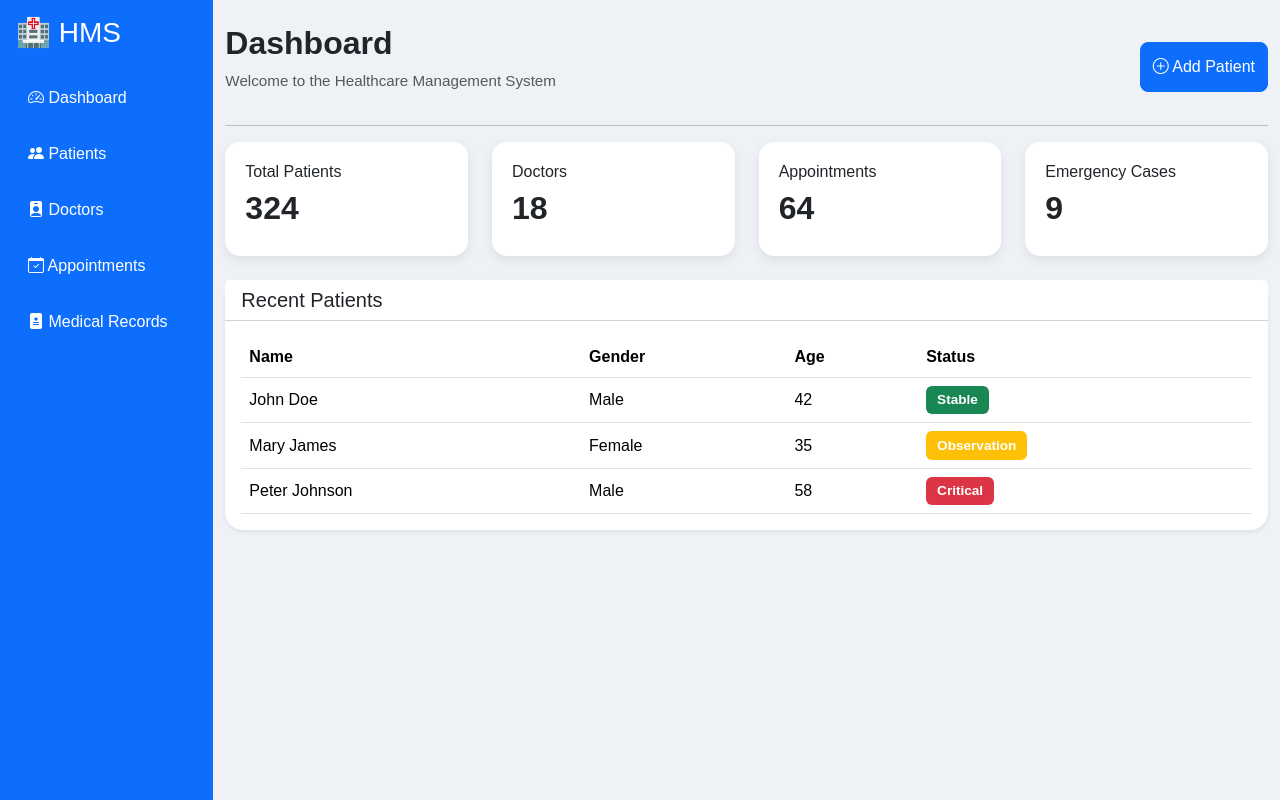
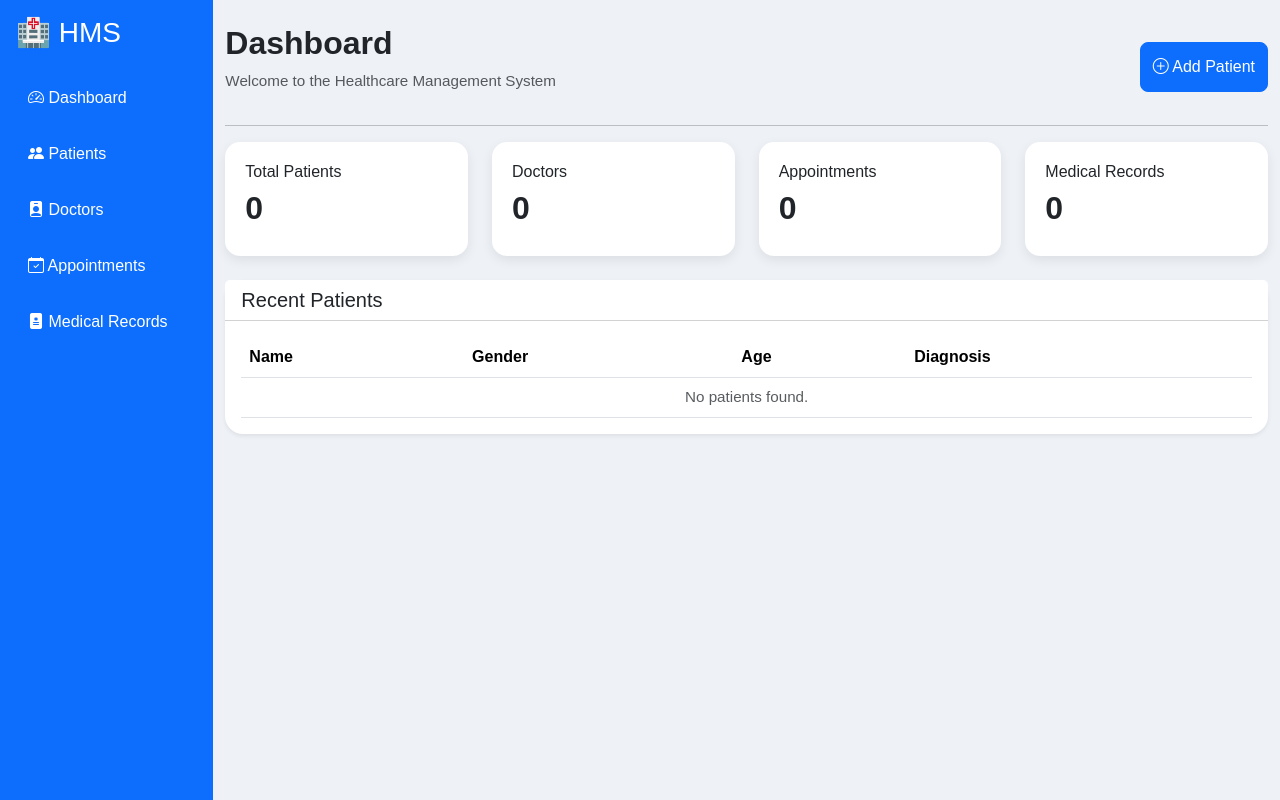
Before and after one commit to Theodora2024/Healthcare-Devops-Project, a Flask app: page /dashboard in a window 1280 px wide. Run offline with Flask 3, Linux system fonts and the light colour scheme.

Commit message:
Implement a dynamic dashboard

```diff
--- a/application/app.py
+++ b/application/app.py
@@ -6,6 +6,13 @@ from models import Doctor, db, Patient
 from routes.doctor_routes import doctor_bp
 from routes.appointment_routes import appointment_bp
 from routes.medical_routes import medical_bp
+from models import (
+    Patient,
+    Doctor,
+    Appointment,
+    MedicalRecord
+)
+
 app = Flask(__name__)
 
 app.config.from_object(Config)
@@ -14,6 +21,7 @@ app.register_blueprint(patient_bp)
 app.register_blueprint(doctor_bp)
 app.register_blueprint(appointment_bp)
 app.register_blueprint(medical_bp)
+
 db.init_app(app)
 
 with app.app_context():
@@ -30,7 +38,30 @@ def login():
 
 @app.route("/dashboard")
 def dashboard():
-    return render_template("dashboard.html")
+
+    patient_count = Patient.query.count()
+
+    doctor_count = Doctor.query.count()
+
+    appointment_count = Appointment.query.count()
+
+    medical_record_count = MedicalRecord.query.count()
+
+    recent_patients = (
+        Patient.query
+        .order_by(Patient.id.desc())
+        .limit(5)
+        .all()
+    )
+
+    return render_template(
+        "dashboard.html",
+        patient_count=patient_count,
+        doctor_count=doctor_count,
+        appointment_count=appointment_count,
+        medical_record_count=medical_record_count,
+        recent_patients=recent_patients
+    )
 
 
 if __name__ == "__main__":
--- a/application/templates/dashboard.html
+++ b/application/templates/dashboard.html
@@ -64,10 +64,10 @@
                     </p>
                 </div>
 
-                <button class="btn btn-primary">
+                <a href="/patients/add" class="btn btn-primary">
                     <i class="bi bi-plus-circle"></i>
                     Add Patient
-                </button>
+                </a>
 
             </div>
 
@@ -83,7 +83,7 @@
 
                         <h6>Total Patients</h6>
 
-                        <h2>324</h2>
+                        <h2>{{ patient_count }}</h2>
 
                     </div>
 
@@ -95,7 +95,7 @@
 
                         <h6>Doctors</h6>
 
-                        <h2>18</h2>
+                        <h2>{{ doctor_count }}</h2>
 
                     </div>
 
@@ -107,7 +107,7 @@
 
                         <h6>Appointments</h6>
 
-                        <h2>64</h2>
+                        <h2>{{ appointment_count }}</h2>
 
                     </div>
 
@@ -117,9 +117,9 @@
 
                     <div class="stat-card">
 
-                        <h6>Emergency Cases</h6>
+                        <h6>Medical Records</h6>
 
-                        <h2>9</h2>
+                        <h2>{{ medical_record_count }}</h2>
 
                     </div>
 
@@ -134,9 +134,7 @@
                 <div class="card-header bg-white">
 
                     <h5 class="mb-0">
-
                         Recent Patients
-
                     </h5>
 
                 </div>
@@ -150,12 +148,9 @@
                             <tr>
 
                                 <th>Name</th>
-
                                 <th>Gender</th>
-
                                 <th>Age</th>
-
-                                <th>Status</th>
+                                <th>Diagnosis</th>
 
                             </tr>
 
@@ -163,41 +158,33 @@
 
                         <tbody>
 
+                            {% for patient in recent_patients %}
+
                             <tr>
 
-                                <td>John Doe</td>
+                                <td>{{ patient.first_name }} {{ patient.last_name }}</td>
 
-                                <td>Male</td>
+                                <td>{{ patient.gender }}</td>
 
-                                <td>42</td>
+                                <td>{{ patient.age }}</td>
 
-                                <td><span class="badge bg-success">Stable</span></td>
+                                <td>{{ patient.diagnosis }}</td>
 
                             </tr>
 
+                            {% else %}
+
                             <tr>
 
-                                <td>Mary James</td>
+                                <td colspan="4" class="text-center text-muted">
 
-                                <td>Female</td>
+                                    No patients found.
 
-                                <td>35</td>
-
-                                <td><span class="badge bg-warning">Observation</span></td>
+                                </td>
 
                             </tr>
 
-                            <tr>
-
-                                <td>Peter Johnson</td>
-
-                                <td>Male</td>
-
-                                <td>58</td>
-
-                                <td><span class="badge bg-danger">Critical</span></td>
-
-                            </tr>
+                            {% endfor %}
 
                         </tbody>
 
```
